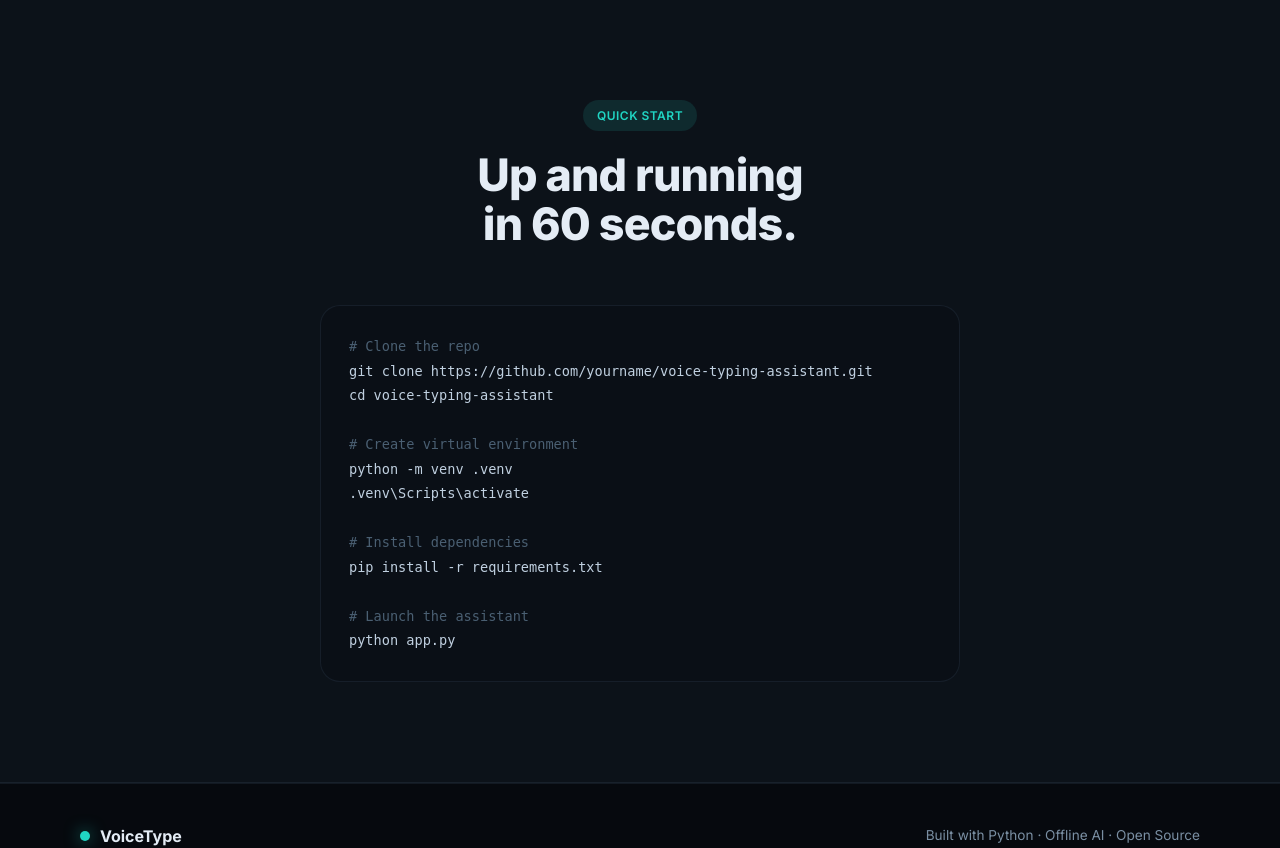
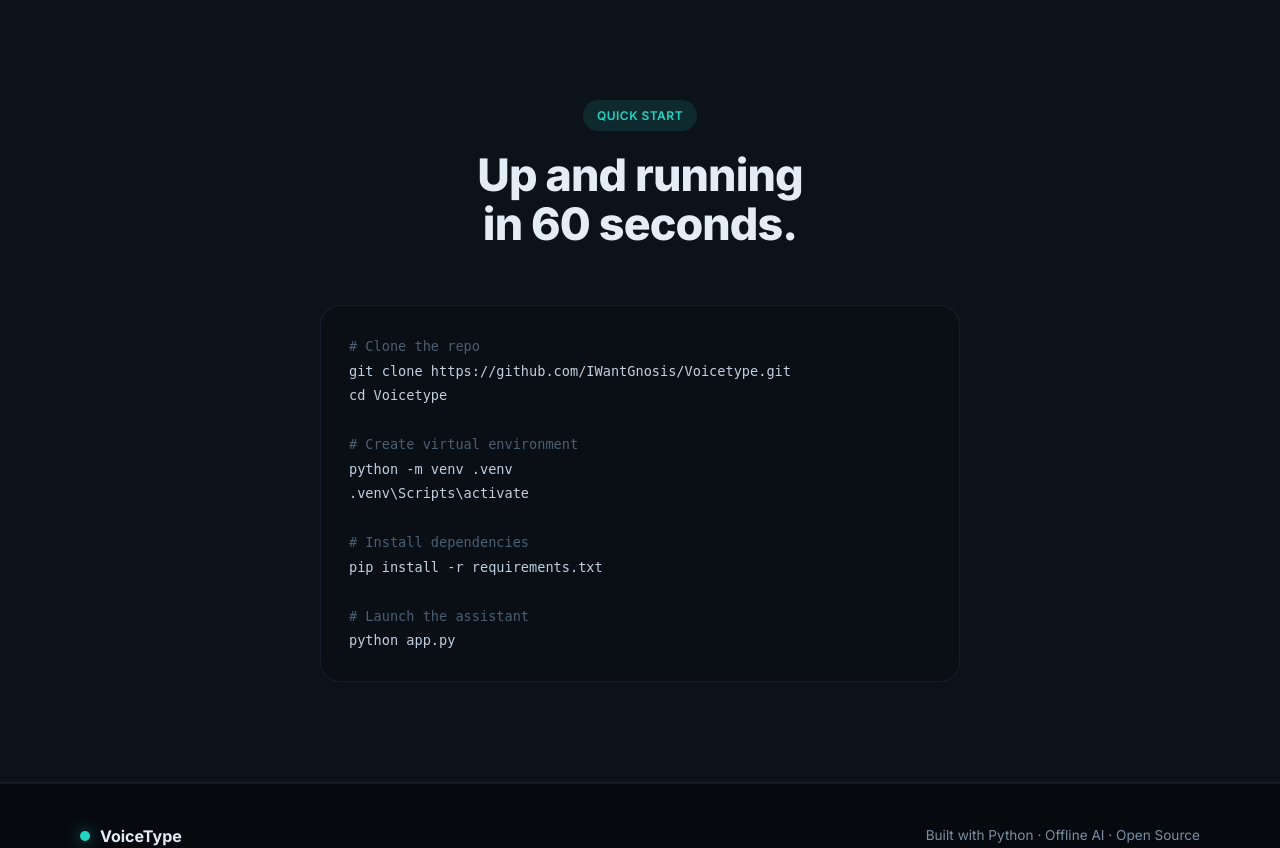
Before and after one commit to iwantgnosis/voicetype, a Flask app: page / in a window 1280 px wide. Shown: the part 2957-3805 px from the top of the page. Run offline with Flask 3, Linux system fonts and the light colour scheme.

Commit message:
Update username and repository name references to Voicetype

```diff
--- a/docs/index.html
+++ b/docs/index.html
@@ -213,8 +213,8 @@
       </div>
       <div class="install-card fade-up">
         <pre><code><span class="cmd-comment"># Clone the repo</span>
-git clone https://github.com/yourname/voice-typing-assistant.git
-cd voice-typing-assistant
+git clone https://github.com/IWantGnosis/Voicetype.git
+cd Voicetype
 
 <span class="cmd-comment"># Create virtual environment</span>
 python -m venv .venv
--- a/flask_showcase/templates/index.html
+++ b/flask_showcase/templates/index.html
@@ -213,8 +213,8 @@
       </div>
       <div class="install-card fade-up">
         <pre><code><span class="cmd-comment"># Clone the repo</span>
-git clone https://github.com/yourname/voice-typing-assistant.git
-cd voice-typing-assistant
+git clone https://github.com/IWantGnosis/Voicetype.git
+cd Voicetype
 
 <span class="cmd-comment"># Create virtual environment</span>
 python -m venv .venv
```
Also changed, not shown: README.md.
